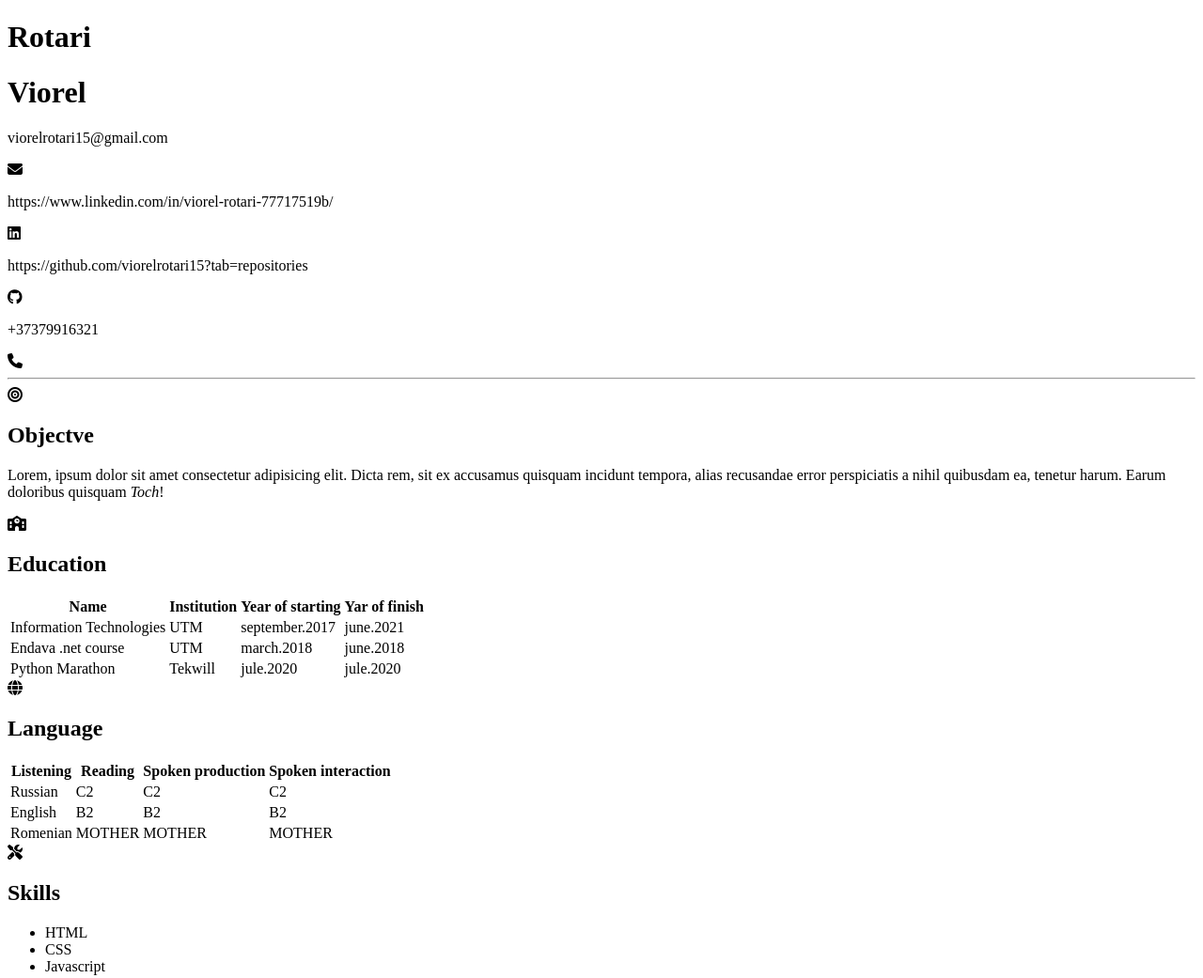
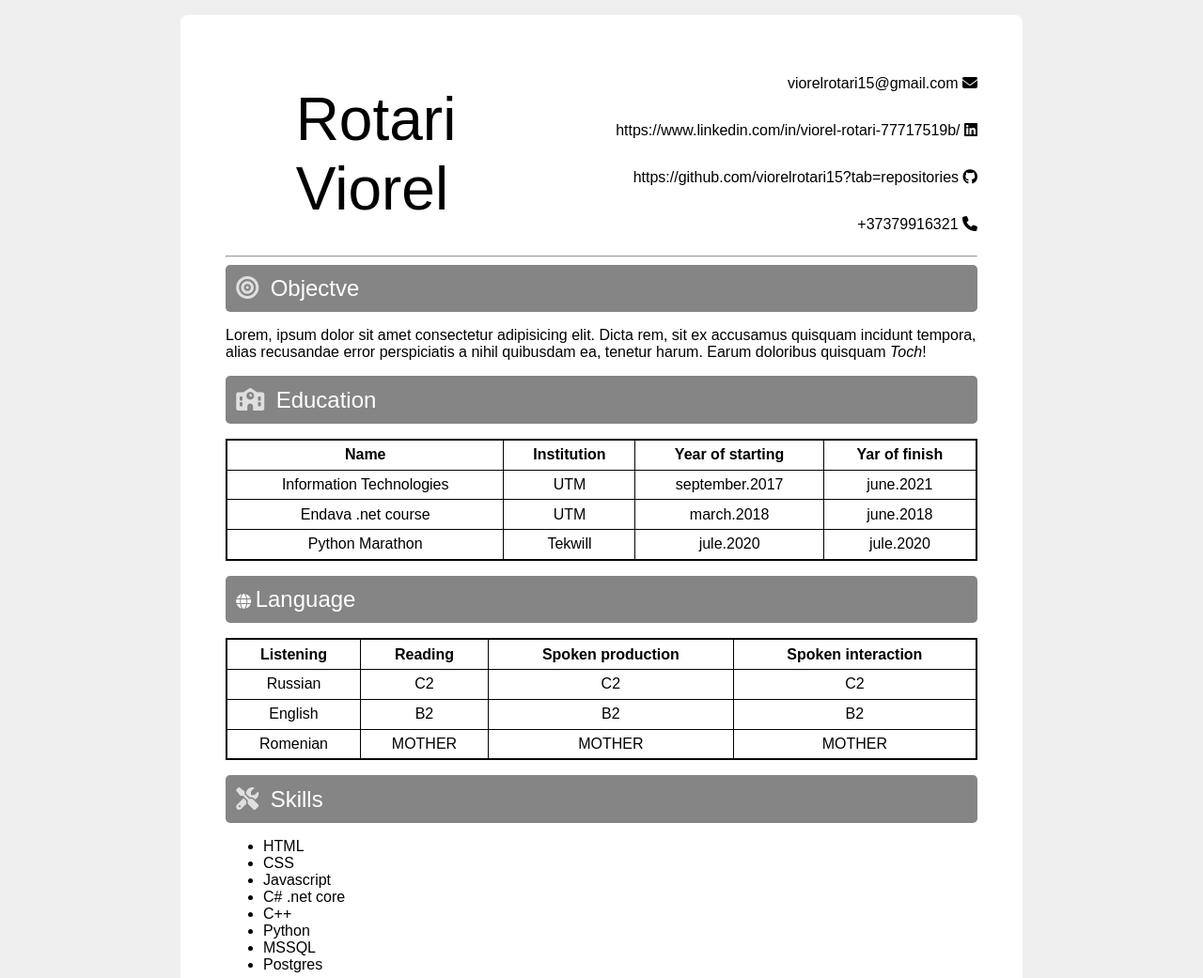
Before and after one commit to viorelrotari15/Homework, a plain HTML site: page resume.html in a window 1280 px wide. Shown: the top 1041 px of the page at 94% size. Drawn offline with Linux system fonts and the light colour scheme.

Commit message:
make new changes in resume file and in style.css , adding main.css and index.html , this file is from old test project its dont respect the rules studiet on ouer lesson

```diff
--- /dev/null
+++ b/main.css
@@ -0,0 +1,133 @@
+:root {
+    --primary-color: #fff
+    --black: #1b1b1b
+}
+* {
+    margin: 0;
+    padding: 0;
+    font-family: 'Poppins', sans-serif;
+
+}
+.container {
+    height: 200vh;
+    width: 100%;
+    background-color: #fff;
+    padding-right: 0%;
+    padding-left:0% ;
+    box-sizing: border-box;
+    position: relative;
+
+
+}
+.navbar {
+    width: 100%;
+    height: 15vh;
+    margin: auto;
+    display: flex;
+    align-items: center;
+
+}
+
+.logo {
+    width: 130px;
+    margin-top: 17px;
+    cursor: pointer;
+}
+nav {
+    flex :1;
+    padding-left: 480px;
+
+
+}
+nav ul li {
+    display: inline;
+    list-style: none;
+    margin: 0 15px;
+
+
+}
+nav ul li a {
+    text-decoration: none;
+    color:  #1b1b1b;
+    text-transform: uppercase;
+    font-size: 15px;
+    font-weight: 600;
+}
+nav ul li a:hover {
+    color: #ff6401;
+
+}
+
+
+.content {
+    position: relative;
+
+}
+h1 {
+    text-transform: uppercase;
+    font-weight: 800;
+    margin-top: 100px;
+    letter-spacing: .1em;
+    font-size: 50px;
+    color:  #1b1b1b;
+}
+h1 .style {
+    color: #ff6401;
+    font-size: 60px;
+    font-weight: 800;
+
+
+}
+p {
+    font-size: 15px;
+    font-weight: 600;
+    letter-spacing: .1em;
+    margin-top: 35px;
+    color:  #1b1b1b;
+
+
+}
+.text {
+    position: relative;
+    display: flex;
+    align-items: center;
+
+}
+.btn {
+  background-color:  #1b1b1b;
+  color: #fff;
+  margin-top: 80px;
+  padding: 15px 45px;
+  border: none;
+  outline: none;
+  text-align: center;
+  text-transform: uppercase;
+  cursor: pointer;
+  border-radius: 30px;
+  display: block;
+  font-size: 20px;
+  font-weight: 700;
+  transition: all .5s;
+
+}
+.btn:hover {
+    transform: scale(1.1);
+    transition: all .5s;
+
+}
+.social-media {
+    margin-top: 80px;
+    margin-left: 50px;
+    text-decoration: none;
+    font-size: 33px;
+
+}
+.fa {
+    color:  #1b1b1b;
+    margin-left: 10px;
+
+}
+.fa:hover {
+    color: #ff6401;
+
+}
--- a/resume.html
+++ b/resume.html
@@ -5,42 +5,47 @@
     <meta name="viewport" content="width=device-width, initial-scale=1.0" />
     <meta http-equiv="X-UA-Compatible" content="ie=edge" />
 
+
     <!-- Font Awesome -->
     <script src="https://kit.fontawesome.com/996973c893.js"></script>
+    <!-- Style -->
+    <link rel="stylesheet" href="style.css" />
     <title>Curiculum Viette</title>
   </head>
   <body>
 
     <div class="box">
       <header>
-        <div class="h-left">
+        <div class="header">
+        <div class="header-left">
           <div class="name">
             <h1 class="first-name">Rotari</h1>
-            <h1 class="last-name"><span>Viorel</span></h1>
+            <h1 class="last-name"><span class="style">Viorel</span></h1>
           </div>
         </div>
-        <div class="h-right">
-          <div>
+        <div class="header-right">
+          <div class="email">
             <p>viorelrotari15@gmail.com</p>
             <i class="fas fa-envelope"></i>
           </div>
-          <div>
+          <div class="linkedin">
             <p>https://www.linkedin.com/in/viorel-rotari-77717519b/</p>
             <i class="fab fa-linkedin"></i>
           </div>
-          <div>
+          <div class="github">
             <p>https://github.com/viorelrotari15?tab=repositories</p>
             <i class="fab fa-github"></i>
           </div>
-          <div>
+          <div class="number">
             <p>+37379916321</p>
             <i class="fas fa-phone"></i>
           </div>
         </div>
+      </div>
       </header>
       <hr />
-      <section>
-        <div>
+      <section class="objective">
+        <div class="gray">
           <i class="fas fa-bullseye icon"></i>
           <h2>Objectve</h2>
         </div>
@@ -52,8 +57,8 @@
         </p>
       </section>
 
-       <section>
-        <div>
+       <section class="education">
+        <div class="gray">
           <i class="fas fa-school icon"></i>
           <h2>Education</h2>
         </div>
@@ -86,8 +91,8 @@
         </table>
       </section>
 
-      <section>
-        <div>
+      <section class="language">
+        <div class="gray">
           <i class="fa-solid fa-globe"></i>
           <h2>Language</h2>
         </div>
@@ -123,8 +128,8 @@
         </table>
       </section>
 
-      <section>
-          <div>
+      <section class="skulls">
+          <div class="gray">
                 <i class="fas fa-tools icon"></i>
                 <h2>Skills</h2>
           </div>
@@ -141,8 +146,8 @@
         </ul>
       </section>
 
-      <section>
-        <div>
+      <section class="activities">
+        <div class="gray">
           <i class="fab fa-creative-commons-nd icon"></i>
           <h2>Activities</h2>
         </div>
--- /dev/null
+++ b/style.css
@@ -0,0 +1,83 @@
+body {
+    margin: 0;
+    padding: 0;
+    background: rgb(240, 239, 239);
+    font-family: "Poppins", sans-serif;
+  }
+
+  h1 {
+    margin: 0;
+    font-weight: 400;
+  }
+
+  h2 {
+    margin: 0;
+    font-weight: 400;
+    display: inline-block;
+  }
+
+  .box {
+    background: #fff;
+    width: 50rem;
+    padding: 3rem;
+    margin: 1rem auto;
+    border-radius: 0.5rem;
+  }
+
+  .header {
+    display: grid;
+    grid-template-columns: 40% 60%;
+  }
+
+  .header-left {
+    display: grid;
+    justify-items: center;
+    align-items: center;
+    font-size: 2rem;
+  }
+
+  .first-name {
+    font-weight: 400;
+    margin: 0;
+  }
+  .last-name {
+    font-weight: 200;
+    margin: 0;
+  }
+
+  .header-right {
+    width: 100%;
+    display: grid;
+    justify-items: end;
+  }
+
+  .header-right p {
+    display: inline-block;
+  }
+
+  .gray {
+    background: rgb(133, 133, 133);
+    color: #fff;
+    padding: 0.7rem;
+    border-radius: 0.3rem;
+  }
+
+  .icon {
+    color: rgb(223, 223, 223);
+    font-size: 1.5rem;
+    margin-right: 0.5rem;
+  }
+
+  table {
+    border: 2px solid #000;
+    margin: 1rem 0 1rem 0;
+    width: 100%;
+    text-align: center;
+    border-collapse: collapse;
+  }
+
+  td,
+  th {
+    border: 1px solid #000;
+    padding: 0.4rem;
+  }
```
Also changed, not shown: index.html (+1 -1 lines).
